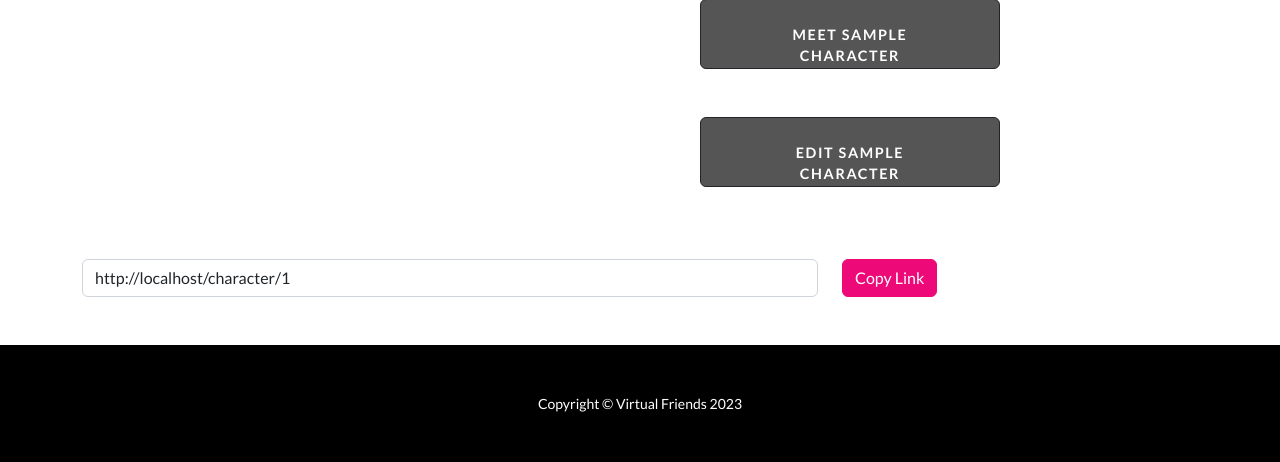
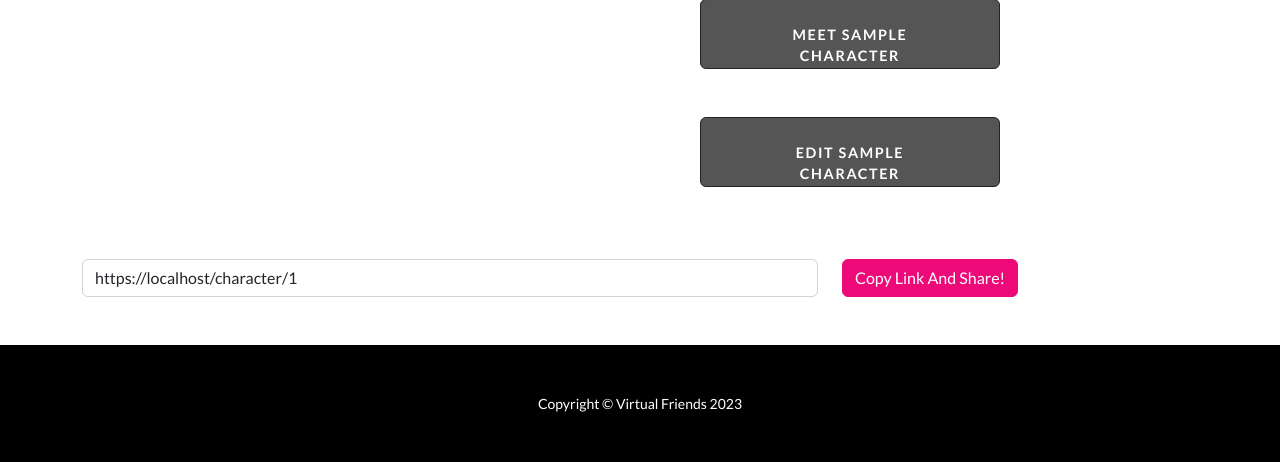
Before and after one commit to team-virtual-friends/webapp, a Flask app: template webapp/templates/user-profile.html in a window 1280 px wide. Shown: the part 821-1283 px from the top of the page. Run offline with Flask 2, Linux system fonts and the light colour scheme; the template is opened without the code that fills it: most values are stand-ins (such as "Sample title", 1, 10 or a date in 2020); some libraries are stand-ins or nearby versions.

Commit message:
update share link

```diff
--- a/webapp/templates/character-profile.html
+++ b/webapp/templates/character-profile.html
@@ -120,11 +120,11 @@
               <div class="row mt-4">
                 <!-- Text Box on the Left -->
                 <div class="col-md-8">
-                    <input type="text" class="form-control" id="sharableLink" value="{{ request.url_root }}character/{{ character['character_id'] }}" readonly>
+                    <input type="text" class="form-control" id="sharableLink" value="{{ (request.url_root ~ 'character/' ~ character['character_id']) | replace('http:', 'https:') }}" readonly>
                 </div>
                 <!-- Copy Link Button on the Right -->
                 <div class="col-md-4">
-                    <button class="btn btn-primary" onclick="copyLinkToClipboard()">Copy Link</button>
+                    <button class="btn btn-primary" onclick="copyLinkToClipboard()">Copy Link And Share!</button>
                 </div>
             </div>
 
--- a/webapp/templates/user-profile.html
+++ b/webapp/templates/user-profile.html
@@ -121,11 +121,11 @@
             <div class="row mt-4">
                 <!-- Text Box on the Left -->
                 <div class="col-md-8">
-                    <input type="text" class="form-control" id="sharableLink" value="{{ request.url_root }}character/{{ character['character_id'] }}" readonly>
+                    <input type="text" class="form-control" id="sharableLink" value="{{ (request.url_root ~ 'character/' ~ character['character_id']) | replace('http:', 'https:') }}" readonly>
                 </div>
                 <!-- Copy Link Button on the Right -->
                 <div class="col-md-4">
-                    <button class="btn btn-primary" onclick="copyLinkToClipboard()">Copy Link</button>
+                    <button class="btn btn-primary" onclick="copyLinkToClipboard()">Copy Link And Share!</button>
                 </div>
             </div>
 
```
